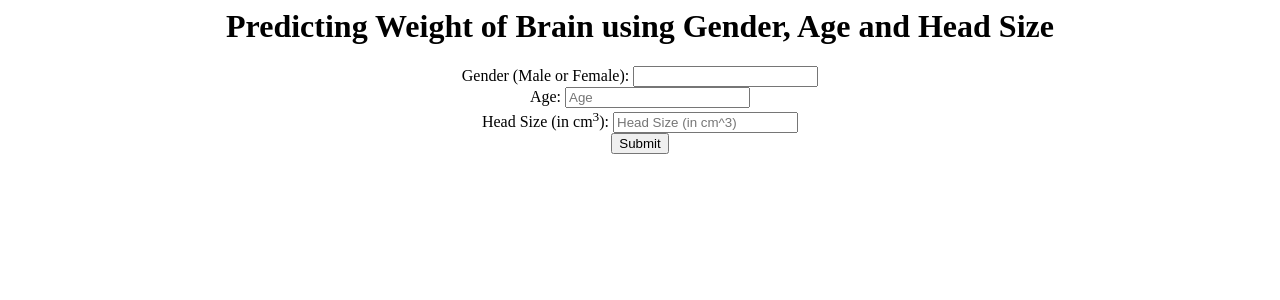
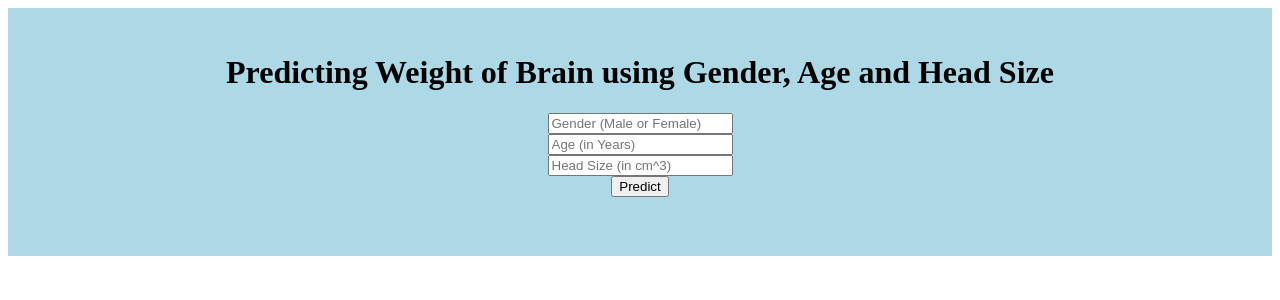
Before and after one commit to udbhavbalaji/flask-deployment, a Flask app: page / in a window 1280 px wide. Shown: the top 300 px of the page. Run offline with Flask 2, Linux system fonts and the light colour scheme; parts of the project's set-up code (start-up, migrations or seed data) failed here and were passed over.

Commit message:
Improved look of HTML Page

```diff
--- a/FlaskAPI/templates/index.html
+++ b/FlaskAPI/templates/index.html
@@ -1,23 +1,31 @@
 <html>
     <head>
+        <meta charset="UTF-8">
         <title>
             Brain Weight Predictor
         </title>
-        <center>
-            <h1>Predicting Weight of Brain using Gender, Age and Head Size</h1>
-        </center>
+        <style>
+            .container{
+                padding: 25px;
+                background-color: lightblue;
+                text-align: center;
+            }
+        </style>
     </head>
     <body>
         <center>
             <div class="container">
+                <h1>
+                    Predicting Weight of Brain using Gender, Age and Head Size
+                </h1>
                 <form action="{{url_for('predict')}}"method="post">
-                    <label for="gender">Gender (Male or Female): </label>
-                    <input type="text" id="gender" name="gender" plcaeholder="Gender" required="required" /><br>
-                    <label for="age">Age: </label>
-                    <input type="text" id="age" name="age" placeholder="Age" required="required" /><br>
-                    <label for="head_size">Head Size (in cm<sup>3</sup>): </label>
+                    <!-- <label for="gender">Gender (Male or Female): </label> -->
+                    <input type="text" id="gender" name="gender" placeholder="Gender (Male or Female)" required="required" /><br>
+                    <!-- <label for="age">Age: </label> -->
+                    <input type="text" id="age" name="age" placeholder="Age (in Years)" required="required" /><br>
+                    <!-- <label for="head_size">Head Size (in cm<sup>3</sup>): </label> -->
                     <input type="text" id="head_size" name="head_size" placeholder="Head Size (in cm^3)" required="required" /><br>
-                    <input type="submit" value="Submit" />
+                    <input type="submit" class="btn btn-primary btn-block btn-Large" value="Predict" />
                     <br>
                     <br>
                     {{ prediction_text }}
```
